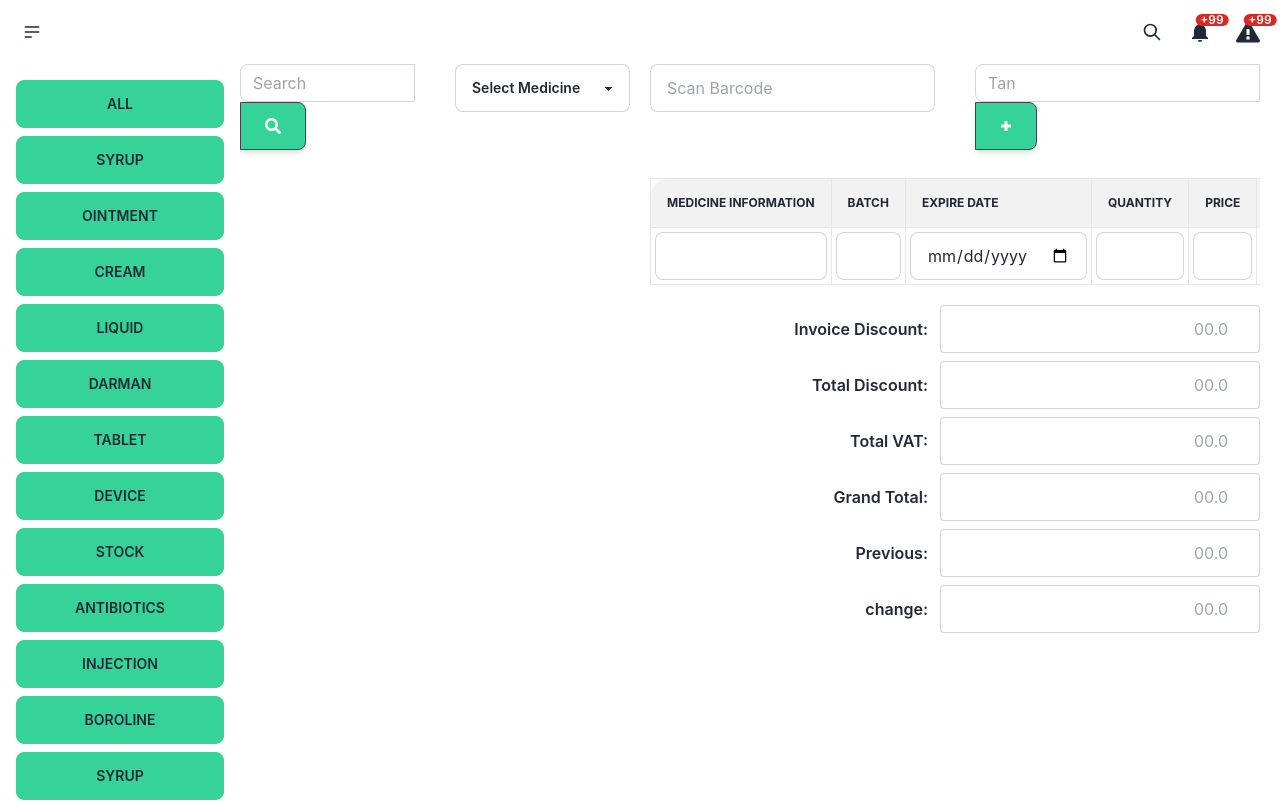
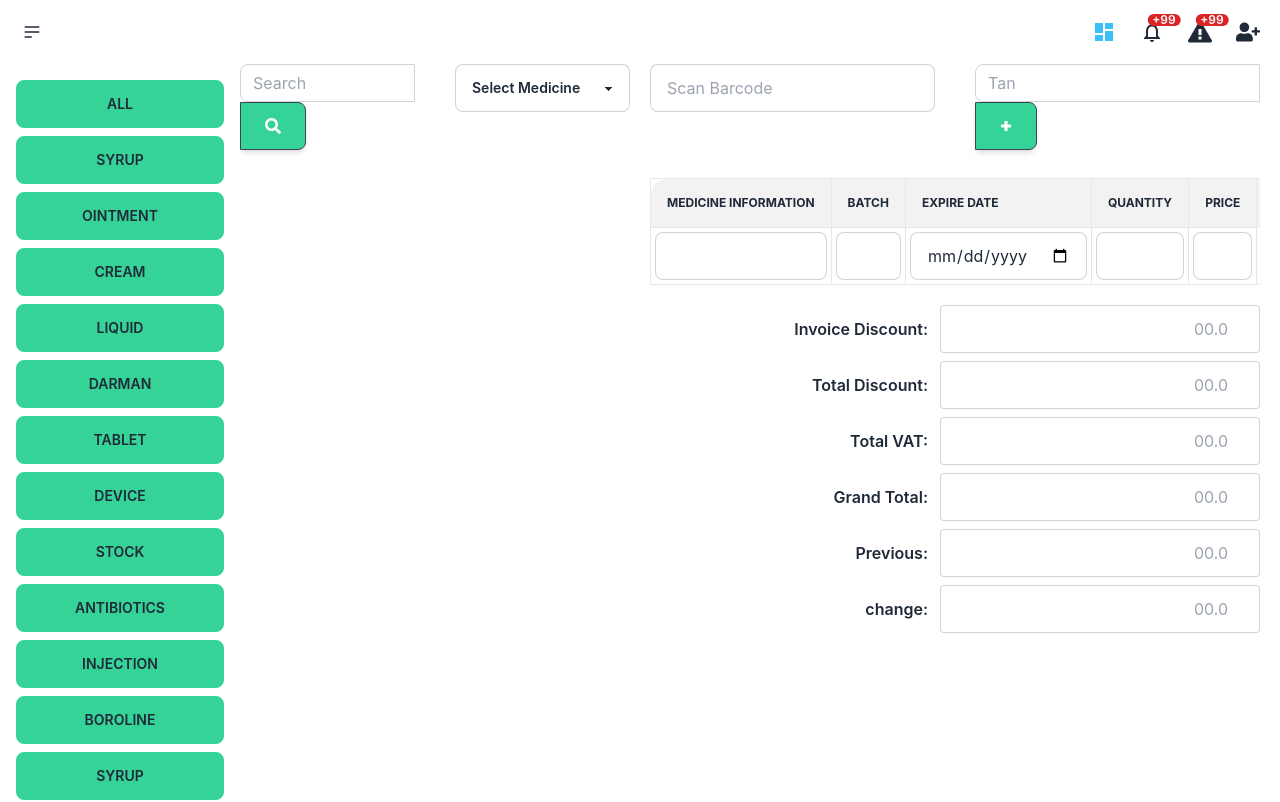
Before and after one commit to md-najmul-haque/medical-store-software, a React (Create React App) app: page / in a window 1280 px wide. Shown: the top 802 px of the page. Built offline with nearby package versions, Linux system fonts and the light colour scheme; what tw-elements would draw is missing.

Commit message:
navbar complete

```diff
--- a/src/components/SalesBillNavbar.js
+++ b/src/components/SalesBillNavbar.js
@@ -1,6 +1,8 @@
 import React from 'react';
 import { GoAlert } from 'react-icons/go';
-import { MdNotifications } from 'react-icons/md';
+import { MdDashboard, MdOutlineNotifications } from 'react-icons/md';
+import { FaUserPlus } from 'react-icons/fa';
+
 
 const SalesBillNavbar = () => {
     return (
@@ -19,13 +21,13 @@ const SalesBillNavbar = () => {
             </div>
 
             <div className="navbar-end">
-                <button className="btn btn-ghost btn-circle">
-                    <svg xmlns="http://www.w3.org/2000/svg" className="h-5 w-5" fill="none" viewBox="0 0 24 24" stroke="currentColor"><path strokeLinecap="round" strokeLinejoin="round" strokeWidth="2" d="M21 21l-6-6m2-5a7 7 0 11-14 0 7 7 0 0114 0z" /></svg>
+                <button className="btn btn-ghost btn-circle text-info text-2xl">
+                    <MdDashboard />
                 </button>
                 <button className="btn btn-ghost btn-circle">
                     <div className="indicator">
                         <div className='text-2xl'>
-                            <MdNotifications />
+                            <MdOutlineNotifications />
                         </div>
                         <span className="badge badge-xs border-none bg-red-600 text-white indicator-item">+99</span>
                     </div>
@@ -39,7 +41,9 @@ const SalesBillNavbar = () => {
                     </div>
                 </button>
 
-
+                <button className="btn btn-ghost btn-circle text-2xl">
+                    < FaUserPlus />
+                </button>
             </div>
         </div>
 
```
